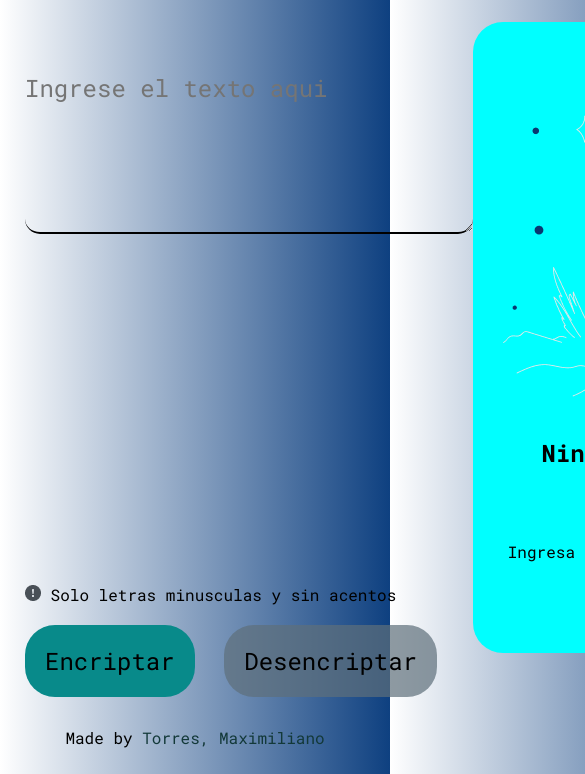
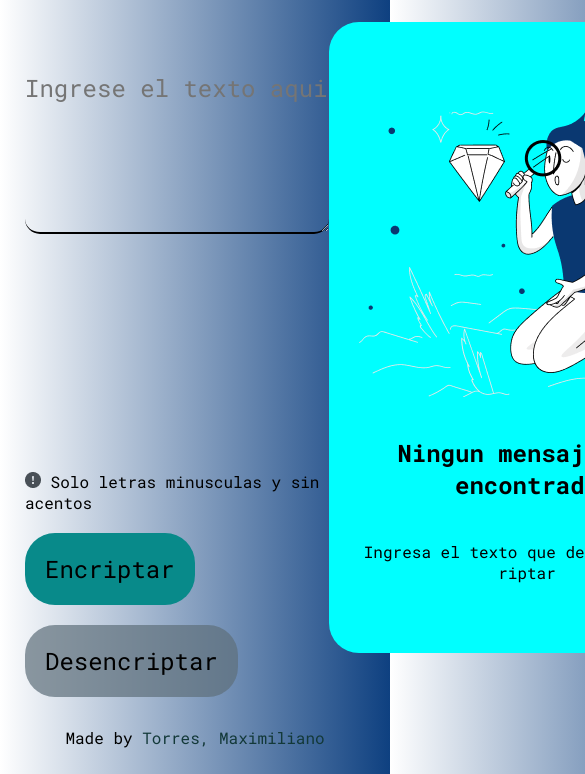
Before and after one commit to MaxiTRR/Encriptador-Alura-Challenge, a plain HTML site: page index.html in a window 390 px wide. Shown: the part 70-844 px from the top of the page, 585 px wide, since content can reach past the window. Drawn offline with Linux system fonts and the light colour scheme.

Commit message:
Arrelgo del text area para responsive

```diff
--- a/index.html
+++ b/index.html
@@ -19,7 +19,7 @@
 
         <div class="encriptador">
             <!-- <input name="" id="texto" class="textarea" placeholder="Ingrese el texto aqui"></input> -->
-            <textarea name="" id="" cols="30" rows="5" id="texto" class="textarea" placeholder="Ingrese el texto aqui"></textarea>
+            <textarea name="" id="" cols="20" rows="5" id="texto" class="textarea" placeholder="Ingrese el texto aqui"></textarea>
 
             <div class="buttons">
                 <p><img src="./assets/Icon.png" alt="">  Solo letras minusculas y sin acentos</p>
```
